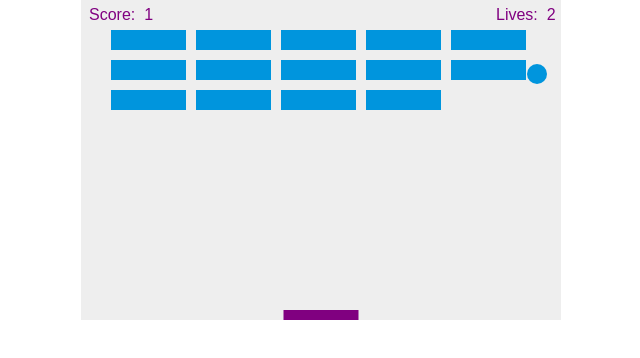
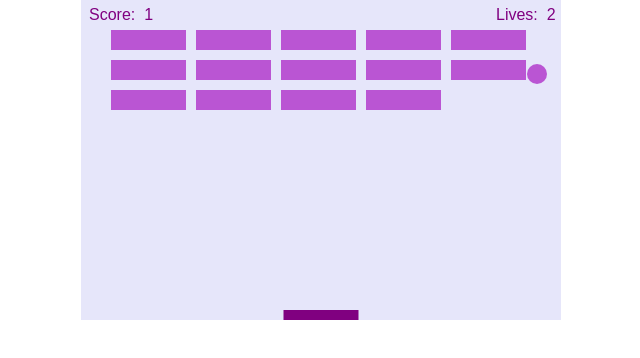
Before and after one commit to taymitsu/2D-Breakout-Tut, a website: page index.html in a window 1280 px wide. Shown: the whole page, without its empty margins (319-959 px from the left). Drawn offline with Linux system fonts and the light colour scheme.

Commit message:
Colors modified

```diff
--- a/breakout.js
+++ b/breakout.js
@@ -17,7 +17,7 @@ class Game {
     this.brickOffsetLeft = 30;
     this.paddleXStart = (this.canvas.width - this.paddleWidth) / 2;
     this.paddleYStart = (this.canvas.height - this.paddleHeight);
-    this.objectColor = '#0095DD';
+    this.objectColor = '#BA55D3';
 
     this.gameOverMessage = 'Game Over';
 
--- a/index.html
+++ b/index.html
@@ -7,7 +7,7 @@
     <title>Gamedev Canvas Workshop</title>
     <style>
         * { padding: 0; margin: 0; }
-        canvas { background: #eee; display: block; margin: 0 auto; }
+        canvas { background: #E6E6FA; display: block; margin: 0 auto; }
     </style>
 </head>
 <body>
```
